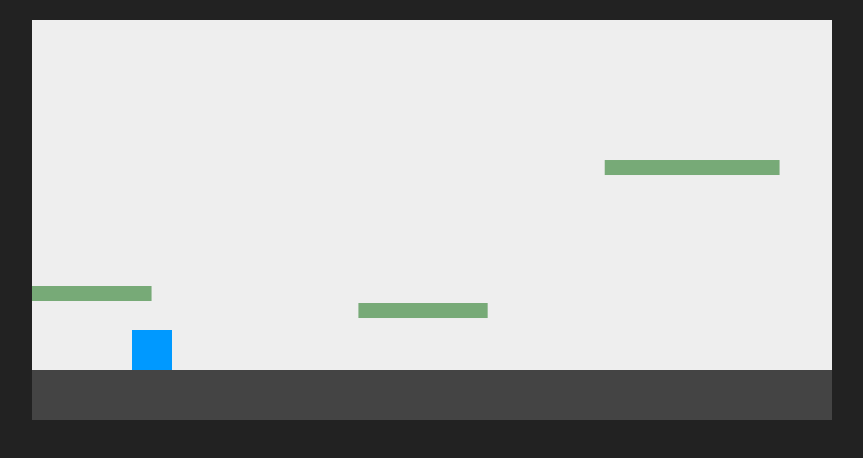
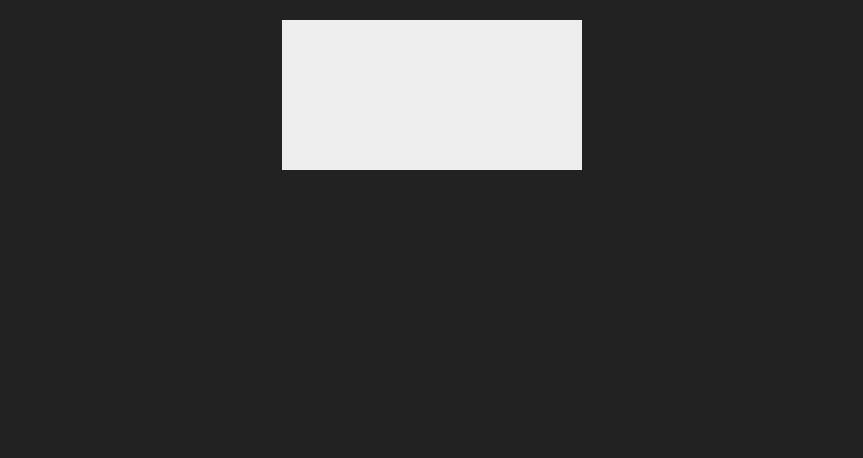
Before and after one commit to imKulkat/psychic-octo-robot, a plain HTML site: page index.html in a window 1280 px wide. Shown: the whole page, without its empty margins (208-1071 px from the left). Drawn offline with Linux system fonts and the light colour scheme.

Commit message:
Update title and canvas attributes in index.html

```diff
--- a/index.html
+++ b/index.html
@@ -2,11 +2,11 @@
 <html lang="en">
 <head>
   <meta charset="UTF-8">
-  <title>Basic Platformer</title>
+  <title>Platformer Fullscreen</title>
   <link rel="stylesheet" href="style.css">
 </head>
 <body>
-  <canvas id="gameCanvas" width="800" height="400"></canvas>
+  <canvas id="gameCanvas"></canvas>
   <script src="game.js"></script>
 </body>
 </html>
```
